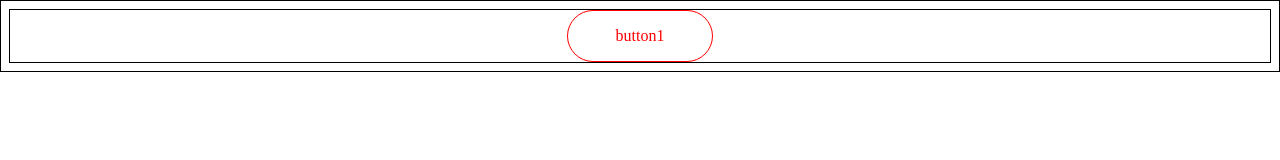
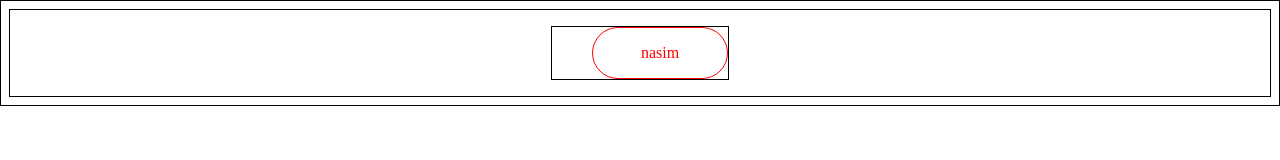
Before and after one commit to nasimhelal-cell/nh_buttons, a plain HTML site: page index.html in a window 1280 px wide. Drawn offline with Linux system fonts and the light colour scheme.

Commit message:
button css is completed

```diff
--- a/index.html
+++ b/index.html
@@ -10,7 +10,9 @@
 </head>
 
 <body>
-    <a href="#" class="btn1">button1</a>
+    <ul>
+        <li class="btn1">nasim</li>
+    </ul>
 </body>
 
 </html>
--- a/style.css
+++ b/style.css
@@ -1,20 +1,25 @@
-body{
-   display: flex;
-   justify-content: center;
+body {
+    display: flex;
+    justify-content: center;
 }
-*{
+
+* {
     border: 1px solid black;
 }
-.btn1{
-   border: 1px solid red;
+
+.btn1 {
+    border: 1px solid red;
     color: red;
     border-radius: 100vmax;
     text-decoration: none;
     text-align: center;
     padding: 1em 3em;
+    margin: 0;
+    list-style: none;
+    display: inline-block;
+}
 
-}
-.btn1:hover{
+.btn1:hover {
     background: red;
     color: white;
 }
```
